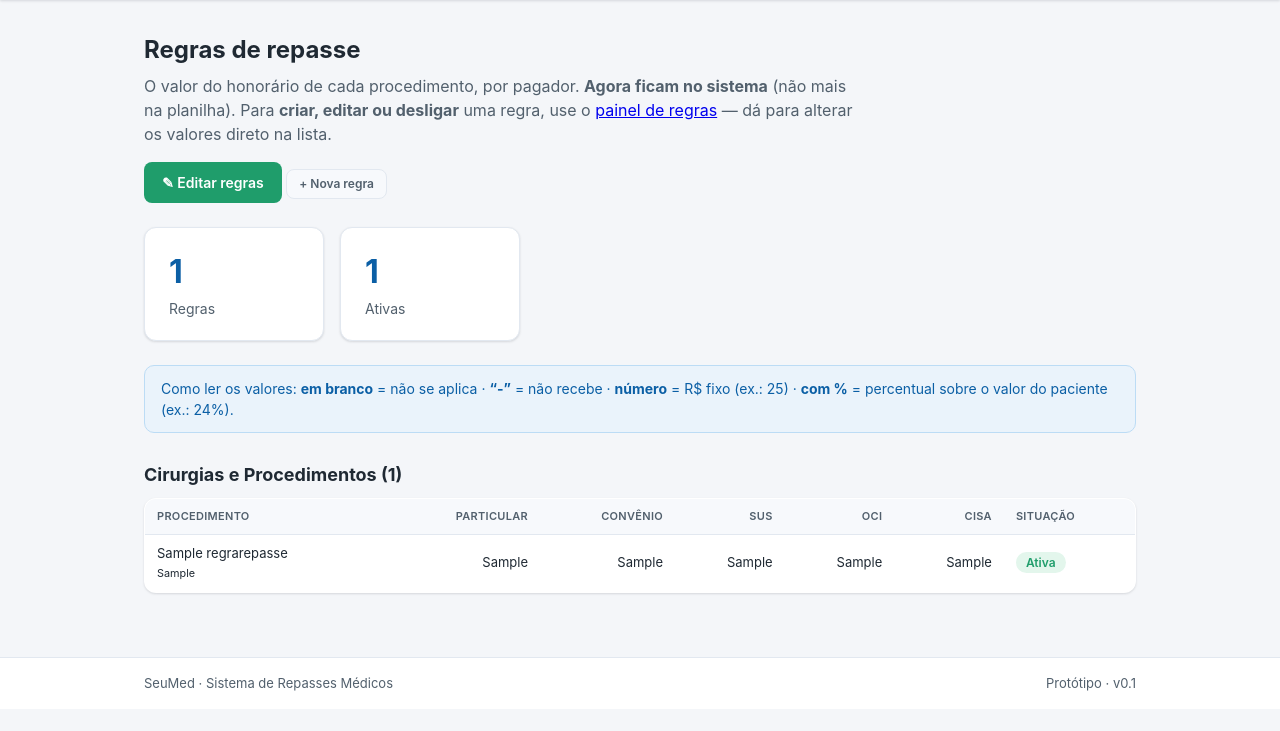
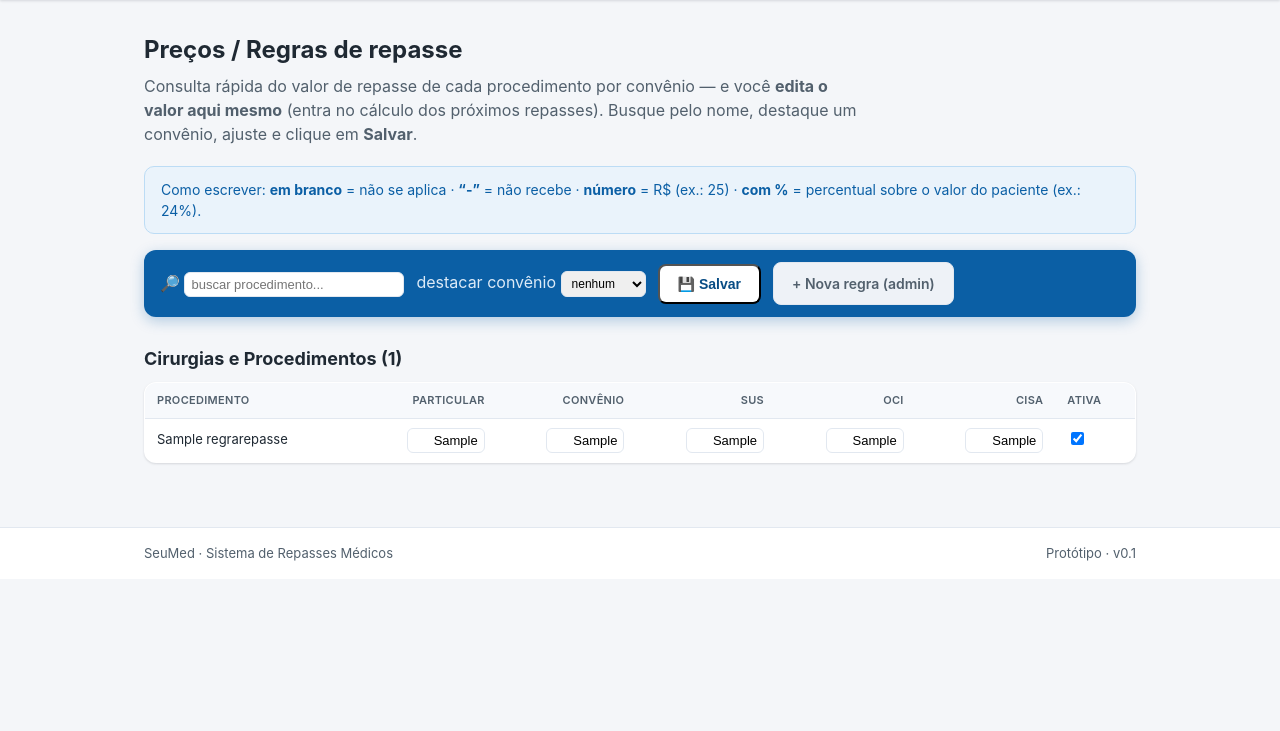
Before and after one commit to FinanceiroSeuMed/Sistema-de-repasses-m-dicos, a Django app: page /regras/ in a window 1280 px wide. Shown: the part 69-800 px from the top of the page. Run offline with Django 5.2, Linux system fonts and the light colour scheme; tables that the repository leaves empty hold one stand-in row (values such as "Sample post").

Commit message:
Aba de Precos: consulta rapida + edicao inline das regras
A pagina /regras vira a ferramenta de "consulta de precos": lista todos os
procedimentos com o valor por convenio e permite editar ali mesmo.
- Busca por nome (filtra as linhas) e "destacar convenio" (realça a coluna)
- Valores editaveis na propria pagina (inputs) + checkbox Ativa; botao Salvar
  grava (view regras_salvar) e ja entra no calculo dos proximos repasses
- Salvar so mexe nas regras presentes no formulario (marcador oculto presente_),
  evitando apagar valores num POST parcial

Testado: editar Consulta SUS 25->99 pela pagina reflete em calcular (99) sem
afetar outras regras.

Co-Authored-By: Claude Opus 4.8 <noreply@anthropic.com>

```diff
--- a/repasses/urls.py
+++ b/repasses/urls.py
@@ -17,6 +17,7 @@ urlpatterns = [
     path('lotes/<int:pk>/', views.lote_detalhe, name='lote_detalhe'),
     path('lotes/<int:pk>/status/', views.lote_status, name='lote_status'),
     path('regras/', views.regras_lista, name='regras'),
+    path('regras/salvar/', views.regras_salvar, name='regras_salvar'),
     path('correcoes/', views.correcoes_lista, name='correcoes'),
     path('correcoes/<int:pk>/ligar/', views.correcao_toggle, name='correcao_toggle'),
     path('correcoes/<int:pk>/remover/', views.correcao_remover, name='correcao_remover'),
--- a/repasses/views.py
+++ b/repasses/views.py
@@ -857,8 +857,8 @@ def correcao_remover(request, pk):
 
 # --- Regras de repasse (geridas no sistema) -----------------------------------
 
-def regras_lista(request):
-    """Mostra as regras de honorário (antes só na planilha; agora no sistema)."""
+def regras_lista(request, info=None):
+    """Consulta de preços / regras de honorário — listadas e editáveis aqui."""
     todas = list(RegraRepasse.objects.all())
     grupos = []
     for classe, _rotulo in RegraRepasse.CLASSE_CHOICES:
@@ -869,4 +869,33 @@ def regras_lista(request):
         'grupos': grupos,
         'total': len(todas),
         'ativas': sum(1 for r in todas if r.ativo),
+        'info': info,
     })
+
+
+_CAMPOS_REGRA = ['val_particular', 'val_convenio', 'val_sus', 'val_oci', 'val_cisa']
+
+
+def regras_salvar(request):
+    """Salva as edições de valor feitas direto na página de preços/regras."""
+    if request.method != 'POST':
+        raise Http404()
+    alteradas = 0
+    for r in RegraRepasse.objects.all():
+        if f'presente_{r.id}' not in request.POST:
+            continue  # regra não estava no formulário enviado — não mexe
+        mudou = False
+        for campo in _CAMPOS_REGRA:
+            novo = (request.POST.get(f'{campo}_{r.id}') or '').strip()
+            if novo != (getattr(r, campo) or ''):
+                setattr(r, campo, novo)
+                mudou = True
+        ativo = f'ativo_{r.id}' in request.POST
+        if ativo != r.ativo:
+            r.ativo = ativo
+            mudou = True
+        if mudou:
+            r.save()
+            alteradas += 1
+    return regras_lista(request, info=(f'✓ {alteradas} regra(s) atualizada(s) — já valem para os próximos cálculos.'
+                                       if alteradas else 'Nada alterado.'))
--- a/static/css/app.css
+++ b/static/css/app.css
@@ -247,6 +247,10 @@ body {
 .subgrupo td { background: #f2f6fb; padding-top: 7px; padding-bottom: 7px; }
 .subgrupo:hover td { background: #f2f6fb; }
 .bloco-anestesista { border-left: 3px solid #0b5fa5; padding-left: 14px; }
+.inp-regra { width: 78px; text-align: right; padding: 4px 6px; border: 1px solid var(--cinza-borda); border-radius: 6px; font-size: 13px; }
+.inp-regra:focus { outline: none; border-color: var(--azul); }
+.col-destaque { background: #eef6ff; }
+.tabela-regras th.col-destaque { background: #dceaf7; }
 .lista-auditoria { margin: 4px 0 0; padding-left: 20px; }
 .lista-auditoria li { font-size: 13px; color: var(--texto-suave); margin: 3px 0; }
 .linha-inativa { opacity: .5; }
--- a/templates/repasses/regras.html
+++ b/templates/repasses/regras.html
@@ -1,62 +1,94 @@
 {% extends 'base.html' %}
 {% load repasses_extras %}
 
-{% block title %}Regras de repasse{% endblock %}
+{% block title %}Preços / Regras de repasse{% endblock %}
 
 {% block content %}
 <section class="pagina-cabecalho">
-    <h1>Regras de repasse</h1>
+    <h1>Preços / Regras de repasse</h1>
     <p class="subtitulo-escuro">
-        O valor do honorário de cada procedimento, por pagador. <strong>Agora ficam no
-        sistema</strong> (não mais na planilha). Para <strong>criar, editar ou desligar</strong> uma
-        regra, use o <a href="/admin/repasses/regrarepasse/">painel de regras</a> —
-        dá para alterar os valores direto na lista.
-    </p>
-    <p>
-        <a class="botao botao-download" href="/admin/repasses/regrarepasse/">✎ Editar regras</a>
-        <a class="botao botao-mini" href="/admin/repasses/regrarepasse/add/">+ Nova regra</a>
+        Consulta rápida do valor de repasse de cada procedimento por convênio — e você
+        <strong>edita o valor aqui mesmo</strong> (entra no cálculo dos próximos repasses).
+        Busque pelo nome, destaque um convênio, ajuste e clique em <strong>Salvar</strong>.
     </p>
 </section>
 
-<section class="cards-indicadores">
-    <div class="card-indicador"><span class="numero">{{ total }}</span><span class="rotulo">Regras</span></div>
-    <div class="card-indicador"><span class="numero">{{ ativas }}</span><span class="rotulo">Ativas</span></div>
+{% if info %}<div class="alerta alerta-ok">{{ info }}</div>{% endif %}
+
+<div class="alerta alerta-info">
+    Como escrever: <strong>em branco</strong> = não se aplica · <strong>“-”</strong> = não recebe ·
+    <strong>número</strong> = R$ (ex.: 25) · <strong>com %</strong> = percentual sobre o valor do paciente (ex.: 24%).
+</div>
+
+<section class="acoes-exportar">
+    <span class="campo-inline">🔎
+        <input type="search" id="busca-regra" placeholder="buscar procedimento..." class="inp-anest" style="width:220px">
+    </span>
+    <span class="campo-inline" style="color:#dceaf7">destacar convênio
+        <select id="destaca-conv" class="inp-classe">
+            <option value="">nenhum</option>
+            <option value="particular">Particular</option>
+            <option value="convenio">Convênio</option>
+            <option value="sus">SUS</option>
+            <option value="oci">OCI</option>
+            <option value="cisa">CISA</option>
+        </select>
+    </span>
+    <button type="submit" form="form-regras" class="botao botao-primario">💾 Salvar</button>
+    <a class="botao botao-secundario-escuro" href="/admin/repasses/regrarepasse/add/">+ Nova regra (admin)</a>
 </section>
 
-<div class="alerta alerta-info">
-    Como ler os valores: <strong>em branco</strong> = não se aplica · <strong>“-”</strong> = não recebe ·
-    <strong>número</strong> = R$ fixo (ex.: 25) · <strong>com %</strong> = percentual sobre o valor do paciente (ex.: 24%).
-</div>
-
+<form method="post" action="{% url 'repasses:regras_salvar' %}" id="form-regras">
+    {% csrf_token %}
     {% for classe, itens in grupos %}
     <section class="bloco-medico">
         <div class="bloco-cabecalho"><h2>{{ classe }} ({{ itens|length }})</h2></div>
-    <table class="tabela">
+        <table class="tabela tabela-regras">
             <thead>
                 <tr>
                     <th>Procedimento</th>
-                <th class="num">Particular</th>
-                <th class="num">Convênio</th>
-                <th class="num">SUS</th>
-                <th class="num">OCI</th>
-                <th class="num">CISA</th>
-                <th>Situação</th>
+                    <th class="num col-particular">Particular</th>
+                    <th class="num col-convenio">Convênio</th>
+                    <th class="num col-sus">SUS</th>
+                    <th class="num col-oci">OCI</th>
+                    <th class="num col-cisa">CISA</th>
+                    <th>Ativa</th>
                 </tr>
             </thead>
             <tbody>
                 {% for r in itens %}
-            <tr{% if not r.ativo %} class="linha-inativa"{% endif %}>
-                <td>{{ r.nome }}{% if r.observacao %}<br><small>{{ r.observacao }}</small>{% endif %}</td>
-                <td class="num">{{ r.val_particular|default:"—" }}</td>
-                <td class="num">{{ r.val_convenio|default:"—" }}</td>
-                <td class="num">{{ r.val_sus|default:"—" }}</td>
-                <td class="num">{{ r.val_oci|default:"—" }}</td>
-                <td class="num">{{ r.val_cisa|default:"—" }}</td>
-                <td>{% if r.ativo %}<span class="badge badge-ok">Ativa</span>{% else %}<span class="badge badge-zero">Desligada</span>{% endif %}</td>
+                <tr class="linha-regra" data-nome="{{ r.nome|lower }}">
+                    <td>{{ r.nome }}<input type="hidden" name="presente_{{ r.id }}" value="1"></td>
+                    <td class="num col-particular"><input class="inp-regra" name="val_particular_{{ r.id }}" value="{{ r.val_particular }}"></td>
+                    <td class="num col-convenio"><input class="inp-regra" name="val_convenio_{{ r.id }}" value="{{ r.val_convenio }}"></td>
+                    <td class="num col-sus"><input class="inp-regra" name="val_sus_{{ r.id }}" value="{{ r.val_sus }}"></td>
+                    <td class="num col-oci"><input class="inp-regra" name="val_oci_{{ r.id }}" value="{{ r.val_oci }}"></td>
+                    <td class="num col-cisa"><input class="inp-regra" name="val_cisa_{{ r.id }}" value="{{ r.val_cisa }}"></td>
+                    <td><input type="checkbox" name="ativo_{{ r.id }}" value="1"{% if r.ativo %} checked{% endif %}></td>
                 </tr>
                 {% endfor %}
             </tbody>
         </table>
     </section>
     {% endfor %}
+</form>
+
+<script>
+(function () {
+    var busca = document.getElementById('busca-regra');
+    busca.addEventListener('input', function () {
+        var q = busca.value.trim().toLowerCase();
+        document.querySelectorAll('tr.linha-regra').forEach(function (tr) {
+            tr.style.display = (!q || tr.dataset.nome.indexOf(q) > -1) ? '' : 'none';
+        });
+    });
+    var sel = document.getElementById('destaca-conv');
+    sel.addEventListener('change', function () {
+        ['particular', 'convenio', 'sus', 'oci', 'cisa'].forEach(function (c) {
+            document.querySelectorAll('.col-' + c).forEach(function (el) { el.classList.remove('col-destaque'); });
+        });
+        if (sel.value) document.querySelectorAll('.col-' + sel.value).forEach(function (el) { el.classList.add('col-destaque'); });
+    });
+})();
+</script>
 {% endblock %}
```
Lines whose indentation alone changed are shown as unchanged.
